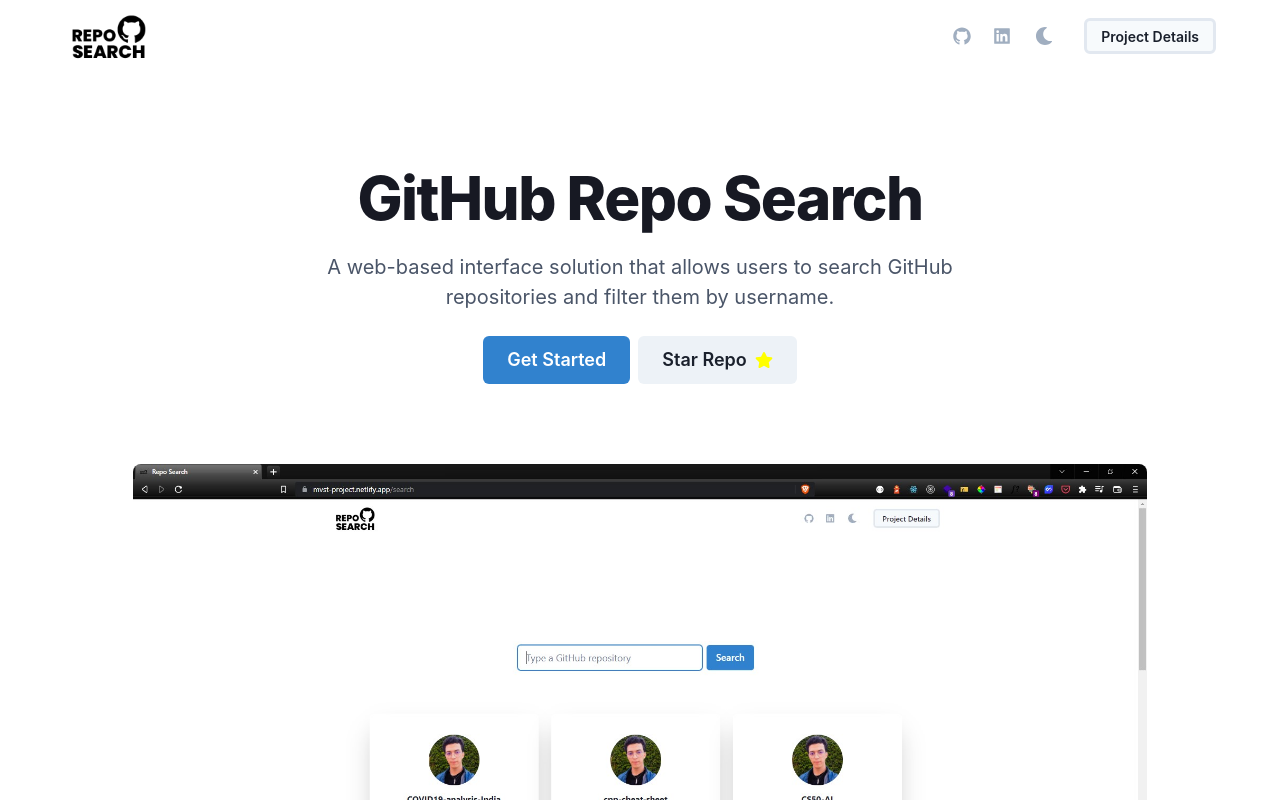
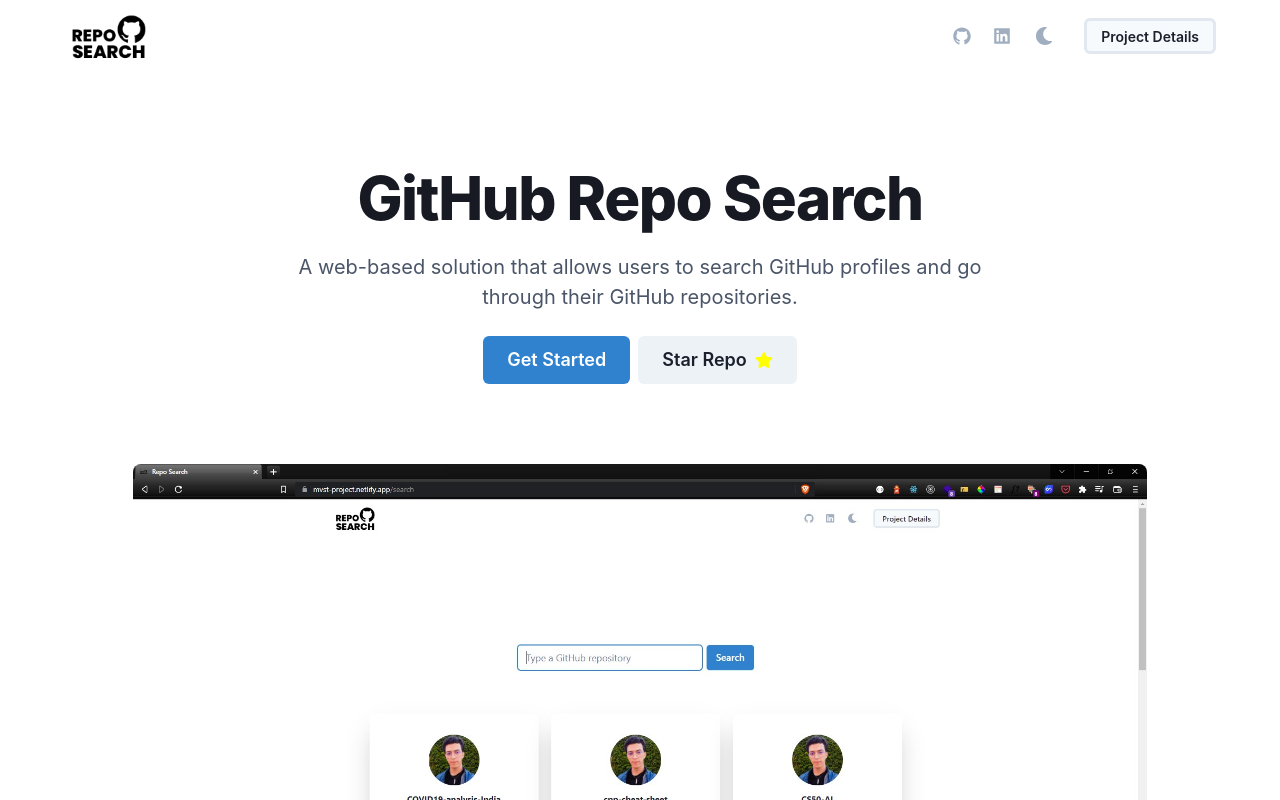
Before and after one commit to sirajeddineaissa/github-repo-search, a React (Create React App) app: page / in a window 1280 px wide. Shown: the top 800 px of the page. Built offline with nearby package versions, Linux system fonts and the light colour scheme.

Commit message:
enhance description

```diff
--- a/package.json
+++ b/package.json
@@ -1,7 +1,7 @@
 {
   "name": "github-repo-search",
   "author": "sirajeddineaissa",
-  "description": "A web-based interface solution that allows users to search GitHub repositories and filter them by username.",
+  "description": "GitHub Repo Search is a web-based solution that allows users to search GitHub profiles and go through their GitHub repositories.",
   "version": "0.1.0",
   "private": true,
   "engines": {
--- a/src/pages/index.tsx
+++ b/src/pages/index.tsx
@@ -39,8 +39,7 @@
           textAlign={"center"}
           _dark={{ color: "gray.300" }}
         >
-          A web-based interface solution that allows users to search GitHub
-          repositories and filter them by username.
+          A web-based solution that allows users to search GitHub profiles and go through their GitHub repositories.
         </Text>
         <Stack
           direction={{ base: "column", sm: "row" }}
```
Also changed, not shown: 1 other file (tests, documents, lock files or other folders).
